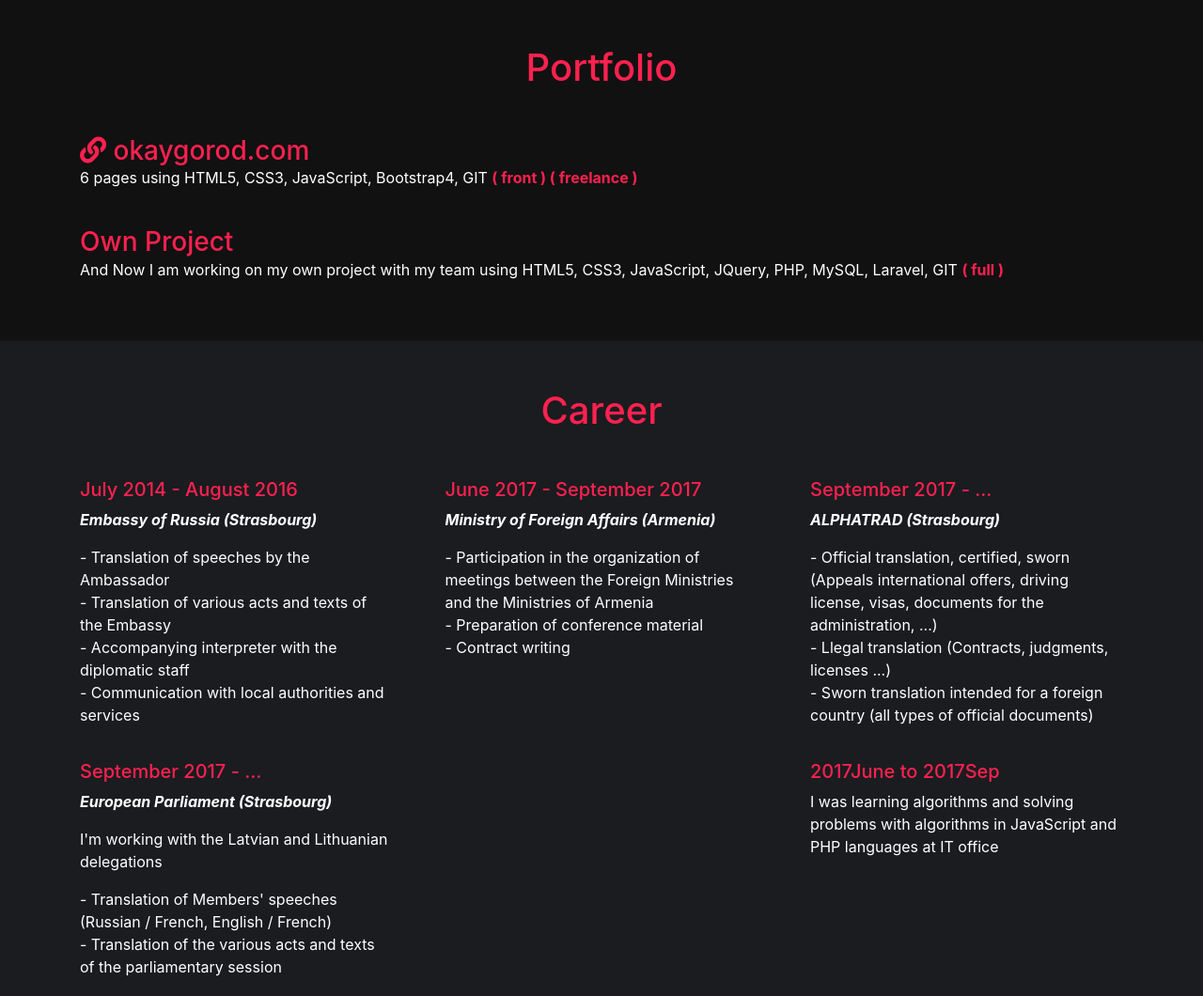
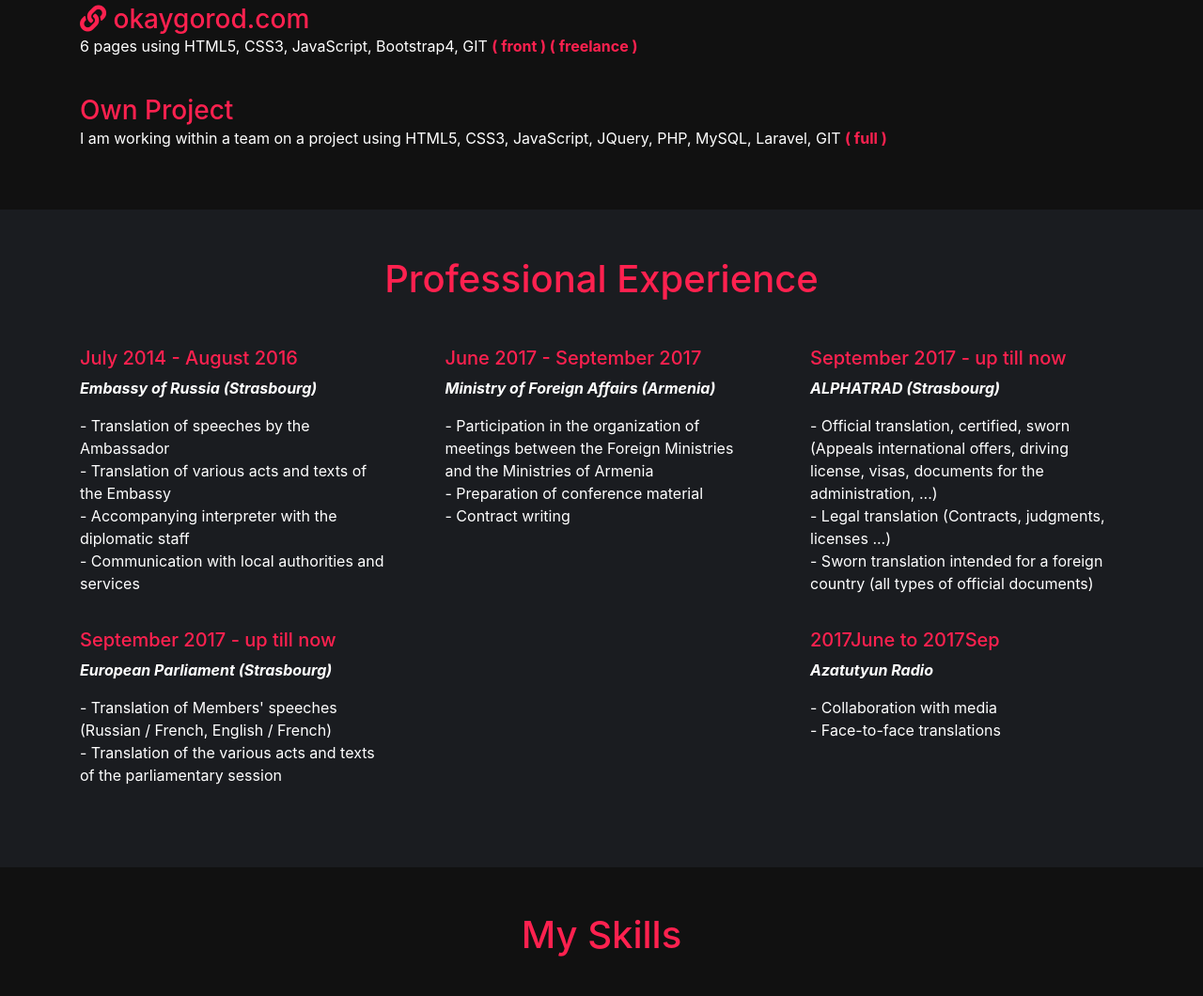
Before and after one commit to tatevmirzoyan/tatevmirzoyan.github.io, a plain HTML site: page index.html in a window 1280 px wide. Shown: the part 1213-2273 px from the top of the page at 94% size. Drawn offline with nearby package versions, Linux system fonts and the light colour scheme; a script that the page names is missing.

Commit message:
final changes

```diff
--- a/css/my.css
+++ b/css/my.css
@@ -43,7 +43,7 @@
 	display: flex;
 	padding: 40px 0;
 	width: 100%;
-	max-height: 600px;
+	max-height: 460px;
 
 }
 
--- a/index.html
+++ b/index.html
@@ -24,9 +24,9 @@
 			<h1 class="">
 				Tatev <span class="blue_text">Mirzoyan</span>
 			</h1>
-			<p>
-				I am a Web Developer and I want to become part of your team because I feel that my skills and experiences have prepared me to be a considerable force in IT feild
-			</p>
+<!-- 			<p>
+				I am a Web Developer and I want to become part of your team because I feel that my skills and experiences have prepared me to be a considerable force in IT field.
+			</p> -->
 
 			<p class="blue_text">Experience</p>
 			<p title="In Dec 2019 will be 3">1+ year</p>
@@ -92,10 +92,10 @@
 		</div>
 
 		<div class="about_me">
-			<h4 class=" blue_text">Info</h4>
-			<p>Innovative tech mind with 3 years of experience working as a Web Developer. Capable of working with a variety of technology and software solutions, and managing databases.</p>
+			<h4 class=" blue_text">I am</h4>
+			<p>innovative tech minded person with 1 year experience working as a Web Developer. Capable of working with a variety of technologies and software solutions, and managing databases. Valuable team member who has experience in diagnosing problems and developing solutions.</p>
 
-			<p class="d-none">Valuable team member who has experience diagnosing problems and developing solutions. Extensive expertise in networking systems and working with mainframe computers. Talented leader with unique ideas and a history of successful contributions in the field</p>
+
 		</div>
 
 	</div>
@@ -114,14 +114,14 @@
 		<br>
 
 		<span class="blue_text h3">Own Project</span>
-		<p> And Now I am  working on my own project with my team using HTML5, CSS3, JavaScript, JQuery, PHP, MySQL, Laravel, GIT <span class="blue_text font-weight-bold">( full )</span></p>
+		<p> I am  working within a team on a project using HTML5, CSS3, JavaScript, JQuery, PHP, MySQL, Laravel, GIT <span class="blue_text font-weight-bold">( full )</span></p>
 
 	</div>
 </div>
 
 
 <div class="container mb50">
-	<h1 class="text-center blue_text mb-5">Career</h1>
+	<h1 class="text-center blue_text mb-5">Professional Experience</h1>
 	<div class="d-flex justify-content-between flex-wrap">
 		<div class="about_me">
 			<h5 class="blue_text">July 2014 - August 2016</h5>
@@ -146,19 +146,19 @@
 		</div>
 
 		<div class="about_me">
-			<h5 class="blue_text">September 2017 - ...</h5>
+			<h5 class="blue_text">September 2017 - up till now</h5>
 			<p><i><b>ALPHATRAD (Strasbourg)</b></i></p>
 			<ul>
 				<li>- Official translation, certified, sworn (Appeals international offers, driving license, visas, documents for the administration, ...)</li>
-				<li>- Llegal translation (Contracts, judgments, licenses ...)</li>
+				<li>- Legal translation (Contracts, judgments, licenses ...)</li>
 				<li>- Sworn translation intended for a foreign country (all types of official documents)</li>
 			</ul>
 		</div>
 
 		<div class="about_me">
-			<h5 class="blue_text">September 2017 - ...</h5>
+			<h5 class="blue_text">September 2017 - up till now</h5>
 			<p><i><b>European Parliament (Strasbourg)</b></i></p>
-			<p>I'm working with the Latvian and Lithuanian delegations</p>
+
 			<ul>
 				<li>- Translation of Members' speeches
 				<br>
@@ -170,7 +170,11 @@
 
 		<div class="about_me">
 			<h5 class="blue_text">2017June to 2017Sep</h5>
-			<p>I was learning algorithms and solving problems with algorithms in JavaScript and PHP languages at IT office</p>
+			<p><i><b>Azatutyun Radio</b></i></p>
+			<ul>
+				<li>- Collaboration with media</li>
+				<li>- Face-to-face translations</li>
+			</ul>
 		</div>
 	</div>
 </div>
@@ -183,7 +187,7 @@
 		<div class="skills">
 			<p>Work with GIT : excellent</p>
 			<p>Work with JS api : Highcharts</p>
-			<p>I'am <span class="red_text">fluent</span> in Armenian, English, French, Russian and Italien.</p>
+			<p>I am <span class="red_text">fluent</span> in Armenian, English, French, Russian and Italien.</p>
 
 			<div id="container"></div>
 			<!-- <div id="languages"></div> -->
--- a/js/languages.js
+++ b/js/high-script.js
@@ -11,10 +11,10 @@
     return (7.5625 * (pos -= (2.625 / 2.75)) * pos + 0.984375);
 };
 
-var chart = Highcharts.chart('languages', {
+var chart = Highcharts.chart('container', {
 
     title: {
-        text: 'Languages',
+        text: '',
         style: {
             fontWeight: 'bold',
             fontSize: '20px',
@@ -24,7 +24,7 @@
 
     chart: {
         type: 'column',
-        height: 500,
+        height: 450,
         // color: '#ffffff',
         backgroundColor: "#111111",
         plotBorderColor: '#FF0000',
@@ -48,7 +48,7 @@
 
     yAxis: {
         title: {
-            text: 'Skills percent',
+            text: '',
 
             style: {
                 color: 'white',
@@ -111,7 +111,7 @@
     series: [{
         type: 'column',
         colorByPoint: true,
-        data: [90, 80, 70, 70, 80, 80, 75, 80],
+        data: [95, 80, 70, 70, 80, 80, 75, 80],
         showInLegend: false,
     }],
 
```
